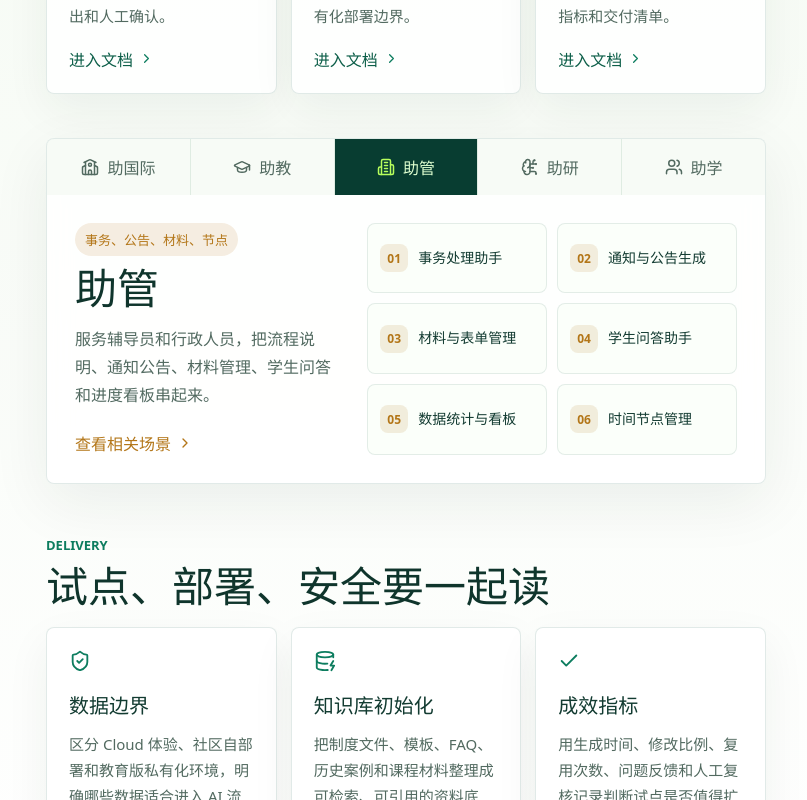
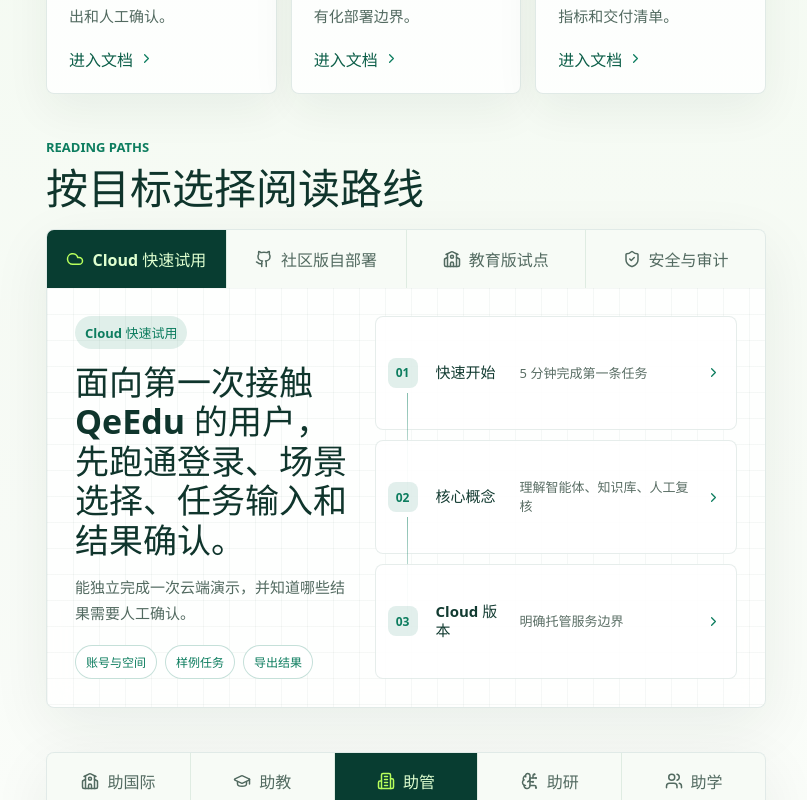
Before and after one commit to turmwerk/qeedu-docs, a React (Vite) app: page / in a window 1280 px wide. Shown: the part 1420-2220 px from the top of the page, without its empty margins (250-1057 px from the left). Built offline with nearby package versions, Linux system fonts and the light colour scheme; a web font is replaced by a local one.

Commit message:
feat: add docs reading path lab

```diff
--- a/src/App.tsx
+++ b/src/App.tsx
@@ -141,6 +141,69 @@
     desc: '用生成时间、修改比例、复用次数、问题反馈和人工复核记录判断试点是否值得扩大。',
     icon: Check,
     href: '/zh/delivery/success-metrics',
+  },
+]
+
+const readingPaths: Array<{
+  title: string
+  desc: string
+  icon: IconComponent
+  accent: 'mint' | 'blue' | 'amber' | 'violet'
+  docs: Array<{ label: string; href: string; note: string }>
+  outcome: string
+  checks: string[]
+}> = [
+  {
+    title: 'Cloud 快速试用',
+    desc: '面向第一次接触 QeEdu 的用户，先跑通登录、场景选择、任务输入和结果确认。',
+    icon: Cloud,
+    accent: 'mint',
+    docs: [
+      { label: '快速开始', href: '/zh/getting-started/quick-start', note: '5 分钟完成第一条任务' },
+      { label: '核心概念', href: '/zh/getting-started/key-concepts', note: '理解智能体、知识库、人工复核' },
+      { label: 'Cloud 版本', href: '/zh/editions/cloud', note: '明确托管服务边界' },
+    ],
+    outcome: '能独立完成一次云端演示，并知道哪些结果需要人工确认。',
+    checks: ['账号与空间', '样例任务', '导出结果'],
+  },
+  {
+    title: '社区版自部署',
+    desc: '面向开发者和学生团队，从仓库、环境变量、模型配置到 Cloudflare Pages 发布。',
+    icon: Github,
+    accent: 'blue',
+    docs: [
+      { label: '部署总览', href: '/zh/deployment/overview', note: '理解前端、后端、网关分层' },
+      { label: '社区自部署', href: '/zh/deployment/community-self-hosting', note: '本地或服务器启动' },
+      { label: '环境变量', href: '/zh/deployment/environment-variables', note: '配置模型、域名、存储' },
+    ],
+    outcome: '能跑起社区版基础环境，并具备排查模型和前端部署问题的入口。',
+    checks: ['仓库拉取', '模型网关', '前端发布'],
+  },
+  {
+    title: '教育版试点',
+    desc: '面向院系、实验室和创新创业平台，先定义低风险场景，再组织知识库和交付包。',
+    icon: School,
+    accent: 'amber',
+    docs: [
+      { label: '试点手册', href: '/zh/delivery/pilot-playbook', note: '确定部门、场景、指标' },
+      { label: '教育版交付', href: '/zh/delivery/education-package', note: '部署、模板、培训、复盘' },
+      { label: '知识库初始化', href: '/zh/delivery/knowledge-base-init', note: '整理制度、模板、FAQ、案例' },
+    ],
+    outcome: '能把“想试 AI”转成可执行的试点范围、交付清单和验收指标。',
+    checks: ['试点边界', '校本资料', '成效指标'],
+  },
+  {
+    title: '安全与审计',
+    desc: '面向管理者和技术负责人，把数据边界、权限、日志、模型接入和人工确认讲清楚。',
+    icon: ShieldCheck,
+    accent: 'violet',
+    docs: [
+      { label: '数据边界', href: '/zh/security/data-boundary', note: '区分云端、团队、私有化' },
+      { label: '私有化部署', href: '/zh/deployment/private-deployment', note: '校内环境和模型网关' },
+      { label: '成效指标', href: '/zh/delivery/success-metrics', note: '结合调用、复核、反馈复盘' },
+    ],
+    outcome: '能回答试点前最常见的数据安全、责任边界和复核机制问题。',
+    checks: ['权限隔离', '日志留痕', '人工复核'],
   },
 ]
 
@@ -384,6 +447,7 @@
         <strong>Docs Map</strong>
       </div>
       <a href="#start-here">快速开始</a>
+      <a href="#reading-paths">阅读路径</a>
       <a href="#product-tracks">产品线地图</a>
       <a href="#delivery-docs">试点与交付</a>
     </aside>
@@ -465,6 +529,8 @@
         </div>
       </section>
 
+      <ReadingPathLab />
+
       <section className={`track-lab accent-${activeTrack.accent}`} id="product-tracks" aria-label="edu-ai 产品线文档地图">
         <div className="track-lab__nav">
           {productTracks.map((track, index) => (
@@ -516,6 +582,57 @@
         </div>
       </section>
     </article>
+  )
+}
+
+function ReadingPathLab() {
+  const [activePathIndex, setActivePathIndex] = useState(0)
+  const activePath = readingPaths[activePathIndex]
+
+  return (
+    <section className={`reading-path-lab accent-${activePath.accent}`} id="reading-paths" aria-label="文档阅读路径">
+      <div className="landing-section__head">
+        <span>Reading Paths</span>
+        <h2>按目标选择阅读路线</h2>
+      </div>
+      <div className="reading-path-lab__shell">
+        <div className="reading-path-lab__nav">
+          {readingPaths.map((path, index) => (
+            <button
+              className={index === activePathIndex ? 'active' : undefined}
+              key={path.title}
+              type="button"
+              onClick={() => setActivePathIndex(index)}
+            >
+              <path.icon size={18} />
+              <span>{path.title}</span>
+            </button>
+          ))}
+        </div>
+        <div className="reading-path-lab__panel">
+          <div className="reading-path-lab__copy">
+            <span>{activePath.title}</span>
+            <h3>{activePath.desc}</h3>
+            <p>{activePath.outcome}</p>
+            <div>
+              {activePath.checks.map((check) => (
+                <strong key={check}>{check}</strong>
+              ))}
+            </div>
+          </div>
+          <div className="reading-path-lab__steps">
+            {activePath.docs.map((doc, index) => (
+              <Link key={doc.href} to={doc.href}>
+                <span>{String(index + 1).padStart(2, '0')}</span>
+                <strong>{doc.label}</strong>
+                <small>{doc.note}</small>
+                <ChevronRight size={15} />
+              </Link>
+            ))}
+          </div>
+        </div>
+      </div>
+    </section>
   )
 }
 
--- a/src/styles.css
+++ b/src/styles.css
@@ -886,6 +886,202 @@
   font-weight: 820;
 }
 
+.reading-path-lab {
+  --path-accent: #0d7d5f;
+  --path-soft: rgba(13, 125, 95, 0.1);
+}
+
+.reading-path-lab.accent-mint {
+  --path-accent: #0d7d5f;
+  --path-soft: rgba(13, 125, 95, 0.12);
+}
+
+.reading-path-lab.accent-blue {
+  --path-accent: #2276b8;
+  --path-soft: rgba(34, 118, 184, 0.12);
+}
+
+.reading-path-lab.accent-amber {
+  --path-accent: #b37618;
+  --path-soft: rgba(179, 118, 24, 0.13);
+}
+
+.reading-path-lab.accent-violet {
+  --path-accent: #7142a8;
+  --path-soft: rgba(113, 66, 168, 0.12);
+}
+
+.reading-path-lab__shell {
+  overflow: hidden;
+  border: 1px solid rgba(10, 85, 65, 0.12);
+  border-radius: 8px;
+  background: rgba(255, 255, 255, 0.86);
+  box-shadow: 0 18px 60px rgba(5, 43, 31, 0.07);
+  backdrop-filter: blur(12px);
+}
+
+.reading-path-lab__nav {
+  display: grid;
+  grid-template-columns: repeat(4, minmax(0, 1fr));
+  gap: 1px;
+  background: #dfece2;
+}
+
+.reading-path-lab__nav button {
+  display: inline-flex;
+  align-items: center;
+  justify-content: center;
+  gap: 8px;
+  min-height: 58px;
+  border: 0;
+  background: #f7fbf6;
+  color: #526a60;
+  cursor: pointer;
+  font: inherit;
+  font-weight: 820;
+  transition:
+    background 160ms ease,
+    color 160ms ease;
+}
+
+.reading-path-lab__nav button:hover {
+  background: #ffffff;
+  color: var(--path-accent);
+}
+
+.reading-path-lab__nav button.active {
+  background: #083d31;
+  color: #dfffd0;
+}
+
+.reading-path-lab__nav button.active svg {
+  color: #b8ff5c;
+}
+
+.reading-path-lab__panel {
+  display: grid;
+  grid-template-columns: minmax(0, 0.76fr) minmax(320px, 1fr);
+  gap: 24px;
+  padding: 28px;
+  background:
+    linear-gradient(rgba(8, 61, 49, 0.04) 1px, transparent 1px),
+    linear-gradient(90deg, rgba(8, 61, 49, 0.04) 1px, transparent 1px),
+    transparent;
+  background-size: 26px 26px;
+}
+
+.reading-path-lab__copy > span {
+  display: inline-flex;
+  padding: 7px 10px;
+  border-radius: 999px;
+  background: var(--path-soft);
+  color: var(--path-accent);
+  font-size: 13px;
+  font-weight: 820;
+}
+
+.reading-path-lab__copy h3 {
+  margin: 14px 0 0;
+  color: #0f352c;
+  font-size: clamp(24px, 3.4vw, 34px);
+  line-height: 1.16;
+}
+
+.reading-path-lab__copy p {
+  margin: 14px 0 0;
+  color: #526a60;
+  font-size: 15px;
+  line-height: 1.75;
+}
+
+.reading-path-lab__copy div {
+  display: flex;
+  flex-wrap: wrap;
+  gap: 8px;
+  margin-top: 18px;
+}
+
+.reading-path-lab__copy strong {
+  display: inline-flex;
+  padding: 7px 10px;
+  border: 1px solid color-mix(in srgb, var(--path-accent) 24%, transparent);
+  border-radius: 999px;
+  background: #ffffff;
+  color: var(--path-accent);
+  font-size: 12px;
+}
+
+.reading-path-lab__steps {
+  display: grid;
+  gap: 10px;
+}
+
+.reading-path-lab__steps a {
+  position: relative;
+  display: grid;
+  grid-template-columns: 38px minmax(0, 0.42fr) minmax(0, 1fr) 18px;
+  gap: 10px;
+  align-items: center;
+  min-height: 68px;
+  padding: 12px;
+  border: 1px solid rgba(10, 85, 65, 0.1);
+  border-radius: 8px;
+  background: rgba(255, 255, 255, 0.88);
+  transition:
+    transform 180ms ease,
+    border-color 180ms ease,
+    box-shadow 180ms ease;
+}
+
+.reading-path-lab__steps a::before {
+  position: absolute;
+  top: 50%;
+  left: 31px;
+  width: 1px;
+  height: calc(100% + 10px);
+  background: linear-gradient(180deg, color-mix(in srgb, var(--path-accent) 50%, transparent), transparent);
+  content: "";
+  transform: translateY(20px);
+}
+
+.reading-path-lab__steps a:last-child::before {
+  display: none;
+}
+
+.reading-path-lab__steps a:hover {
+  border-color: color-mix(in srgb, var(--path-accent) 38%, transparent);
+  box-shadow: 0 12px 34px rgba(5, 43, 31, 0.07);
+  transform: translateX(2px);
+}
+
+.reading-path-lab__steps span {
+  display: grid;
+  width: 30px;
+  height: 30px;
+  place-items: center;
+  border-radius: 8px;
+  background: var(--path-soft);
+  color: var(--path-accent);
+  font-size: 12px;
+  font-weight: 860;
+}
+
+.reading-path-lab__steps strong {
+  color: #123b31;
+  font-size: 15px;
+  line-height: 1.3;
+}
+
+.reading-path-lab__steps small {
+  color: #5a6e65;
+  font-size: 13px;
+  line-height: 1.45;
+}
+
+.reading-path-lab__steps svg {
+  color: var(--path-accent);
+}
+
 .track-lab {
   --track-accent: #0d7d5f;
   --track-soft: rgba(13, 125, 95, 0.1);
@@ -1317,6 +1513,14 @@
   .scroll-spy {
     display: none;
   }
+
+  .reading-path-lab__panel {
+    grid-template-columns: 1fr;
+  }
+
+  .reading-path-lab__steps a {
+    grid-template-columns: 38px minmax(0, 0.38fr) minmax(0, 1fr) 18px;
+  }
 }
 
 @media (max-width: 900px) {
@@ -1492,6 +1696,22 @@
     padding: 18px 0 48px;
   }
 
+  .reading-path-lab__nav {
+    grid-template-columns: repeat(2, minmax(0, 1fr));
+  }
+
+  .reading-path-lab__panel {
+    padding: 18px;
+  }
+
+  .reading-path-lab__steps a {
+    grid-template-columns: 34px minmax(0, 1fr) 18px;
+  }
+
+  .reading-path-lab__steps small {
+    grid-column: 2 / 4;
+  }
+
   .doc-article {
     padding: 28px 22px;
   }
@@ -1583,6 +1803,19 @@
     min-height: 38px;
     padding-inline: 8px;
     font-size: 13px;
+  }
+
+  .reading-path-lab__nav {
+    grid-template-columns: 1fr;
+  }
+
+  .reading-path-lab__nav button {
+    justify-content: flex-start;
+    padding-inline: 14px;
+  }
+
+  .reading-path-lab__copy h3 {
+    font-size: 23px;
   }
 
   .doc-article {
```
